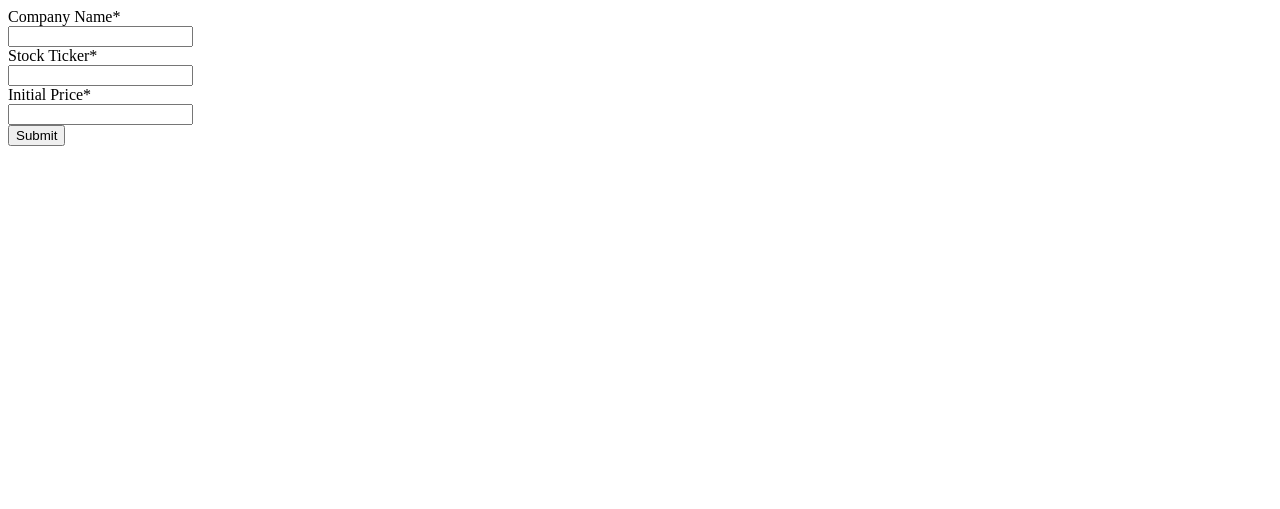
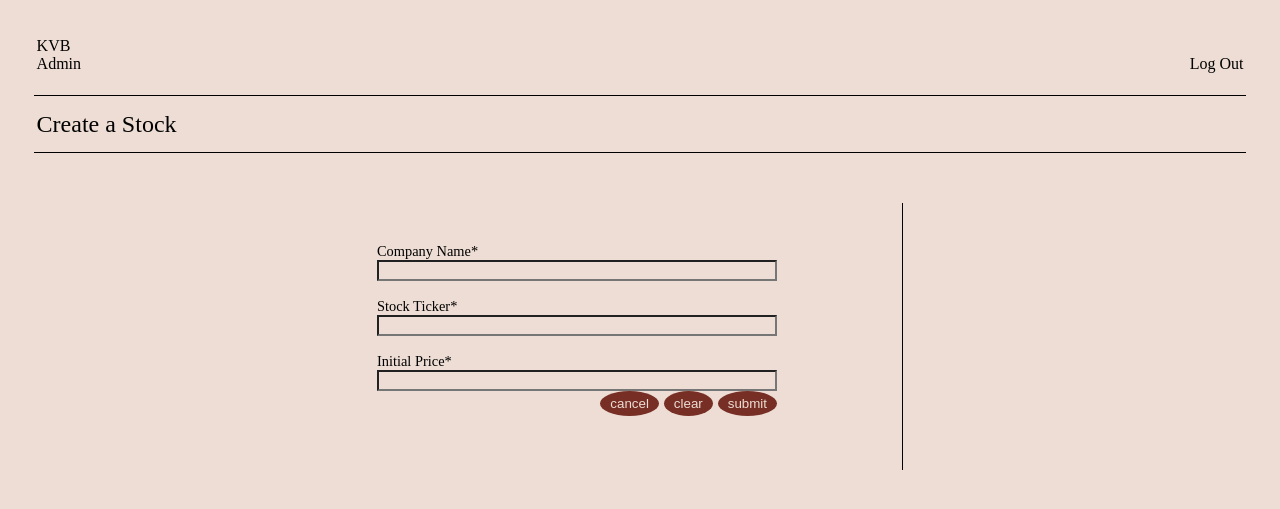
Before and after one commit to vincenzo100/Stock-Trading-System, a Django app: template frontend/admin/templates/admin-stock.html in a window 1280 px wide. Shown: the top 509 px of the page. Run offline with Django 5.2, Linux system fonts and the light colour scheme; the template is opened without the code that fills it, so the values that code supplies are empty; some web fonts are replaced.

Commit message:
Update admin-stock.html

```diff
--- a/frontend/admin/templates/admin-stock.html
+++ b/frontend/admin/templates/admin-stock.html
@@ -1,15 +1,47 @@
-<form id="stockForm">
-    <label for="company">Company Name*</label><br>
-    <input type="text" id="company" required><br>
-
-    <label for="ticker">Stock Ticker*</label><br>
-    <input type="text" id="ticker" required><br>
-
-    <label for="initial">Initial Price*</label><br>
-    <input type="number" id="initial" required><br>
-
-    <button type="submit">Submit</button>
-</form>
+<html>
+    <head>
+        <meta charset="utf-8">
+        <meta name="viewport" content="width=device-width, initial-scale=1">
+        <title>KVB Stocks - Stock Creation</title>
+        <link rel="stylesheet" href="admin-stock-layout.css">
+        <link rel="stylesheet" href="admin-stock-styles.css">
+        <link rel="stylesheet" href="/User Webpages/nav-bar.css">
+    </head>
+    <header>
+        <table class="logo">
+            <td><a class="logo" href="admin-dash.html">KVB Admin</a></td>
+        </table>
+        <table class="nav">
+            <td><a href="admin-login.html">Log Out</a></td>
+        </table>
+    </header>
+    <!--always copy above text for nav bar-->
+    <body>
+        <table class="title">
+            <tr>
+                <td>Create a Stock</td>
+            </tr>
+        </table>
+    <!--always copy above for page title-->
+        <div class="bod">
+            <div class="right">
+                <form>
+                    <label for="company">Company Name*</label><br>
+                    <input type="text" id="company" name="company" required><br>
+                    <label for="ticket">Stock Ticker*</label><br>
+                    <input type="text" id="ticker" name="ticker" required><br>
+                    <label for="initial">Initial Price*</label><br>
+                    <input type="text" id="initial" name="initial" required>
+                    <div class="extra">
+                        <!--fix cancel button because it won't work with required-->
+                        <button formaction="admin-dash.html">cancel</button>
+                        <input type="reset" value="clear">
+                        <button type="submit" formaction="admin-conf.html">submit</button>
+                    </div>
+                </form>
+            </div>
+        </div>
+    </body>
 
 <script>
 const API_BASE_URL = "https://stock-trading-system-production.up.railway.app/api/";  // Define API base URL
@@ -40,3 +72,5 @@ document.getElementById("stockForm").addEventListener("submit", function(event)
     .catch(error => console.error("Error adding stock:", error));
 });
 </script>
+
+</html>
```
